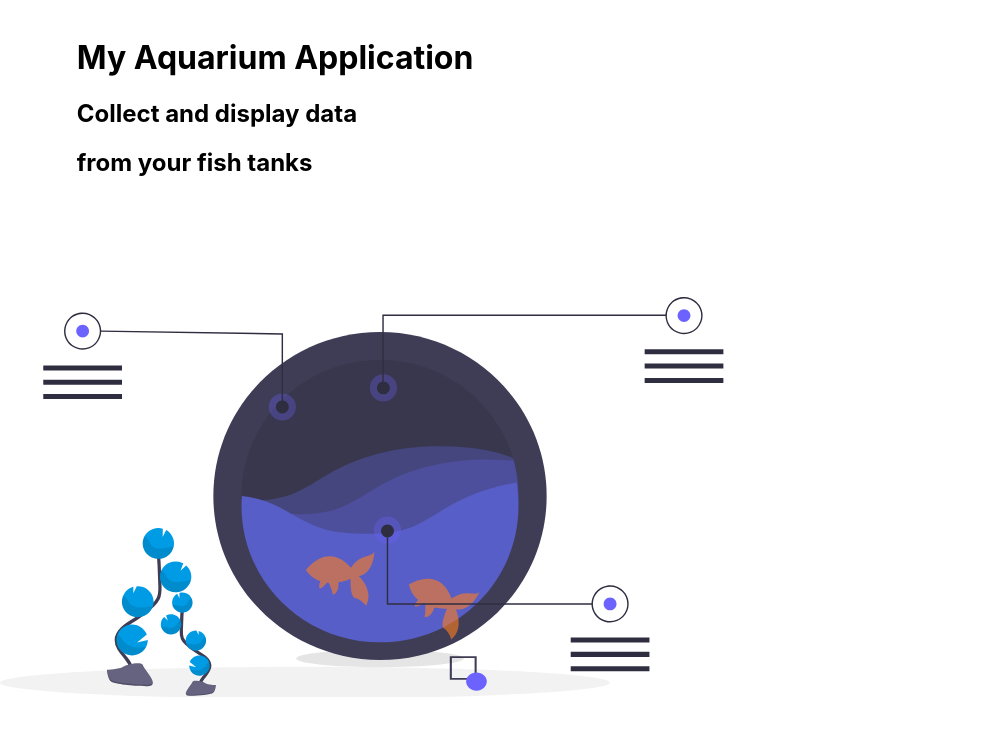
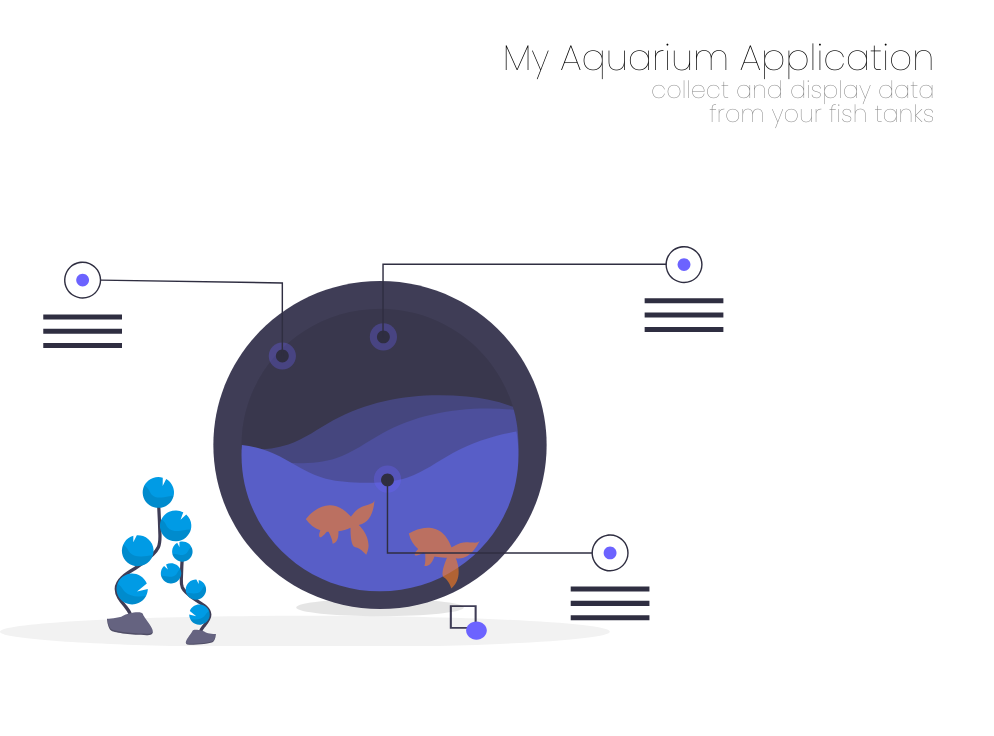
Before and after one commit to jimmeryn/my-aquarium-app, a React (Create React App) app: page / in a window 1280 px wide. Shown: the top 736 px of the page, without its empty margins (0-994 px from the left). Built offline with nearby package versions, Linux system fonts and the light colour scheme.

Commit message:
typography

```diff
--- a/src/components/Home.tsx
+++ b/src/components/Home.tsx
@@ -1,13 +1,13 @@
 import React from "react";
 import FishBowlComponent from "./FishBowlComponent";
-import "index.css";
+import { Title, Subtitle } from "./Typography";
 
 const Home = () => (
   <div className="landing-page">
     <div className="head">
-      <h1>{"My Aquarium Application"}</h1>
-      <h2>{"Collect and display data"}</h2>
-      <h2>{"from your fish tanks"}</h2>
+          <Title>{"My Aquarium Application"}</Title>
+          <Subtitle>{"Collect and display data"}</Subtitle>
+          <Subtitle>{"from your fish tanks"}</Subtitle>
     </div>
     <FishBowlComponent />
   </div>
```
